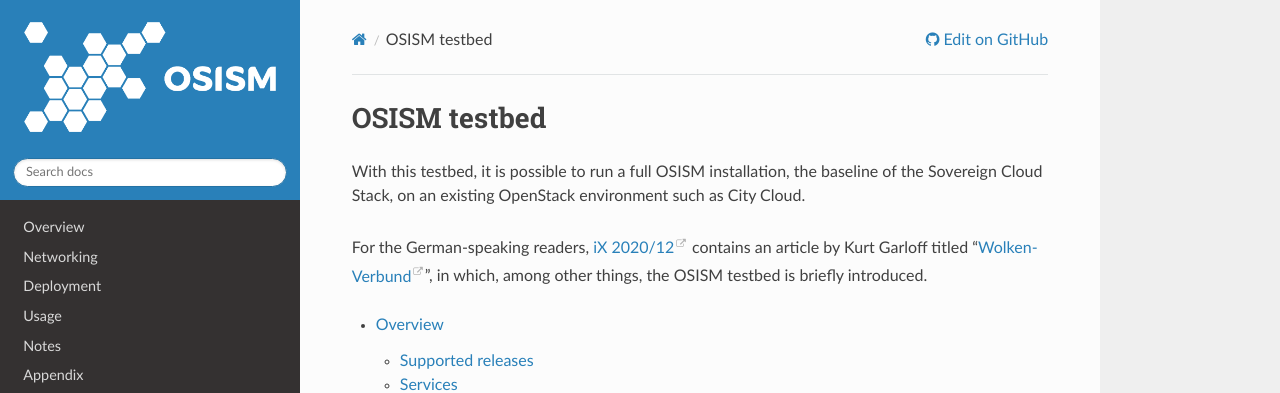
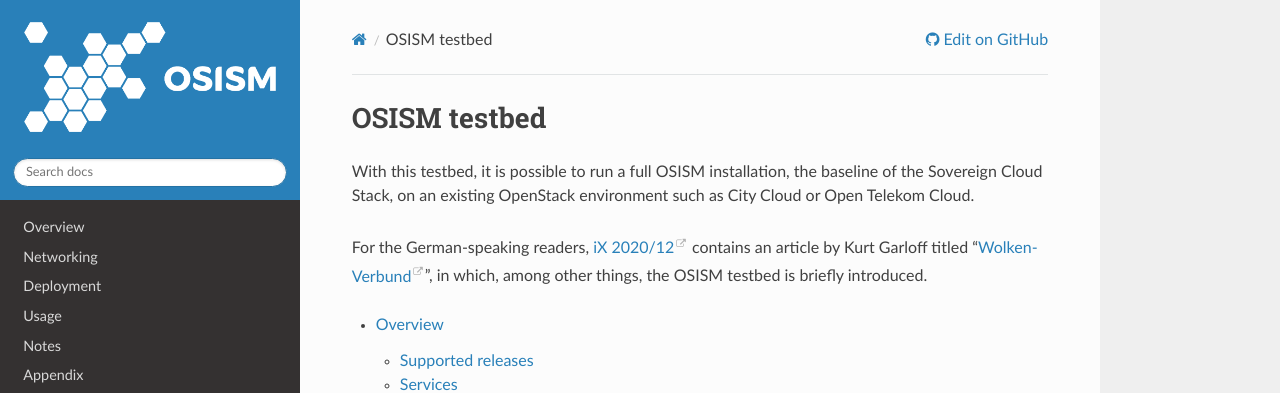
Before and after one commit to osism/testbed, a Sphinx documentation site: the page built from docs/source/index.rst, in a window 1280 px wide and 1179 px high. Shown: the top 393 px of the window. Built offline with Sphinx 7.4.7 and the Read the Docs theme 2.0.0, drawn with Linux system fonts in a browser that asks for light colours.

Commit message:
docs: mention OTC in the index file (#641)
Signed-off-by: Christian Berendt <berendt@betacloud-solutions.de>

```diff
--- a/docs/source/index.rst
+++ b/docs/source/index.rst
@@ -4,7 +4,7 @@
 
 With this testbed, it is possible to run a full OSISM installation, the baseline
 of the Sovereign Cloud Stack, on an existing OpenStack environment such as
-City Cloud.
+City Cloud or Open Telekom Cloud.
 
 For the German-speaking readers, `iX 2020/12 <https://www.osism.tech/files/ix.2020.12.048_059.pdf_kiosk.pdf>`_
 contains an article by Kurt Garloff titled
```
